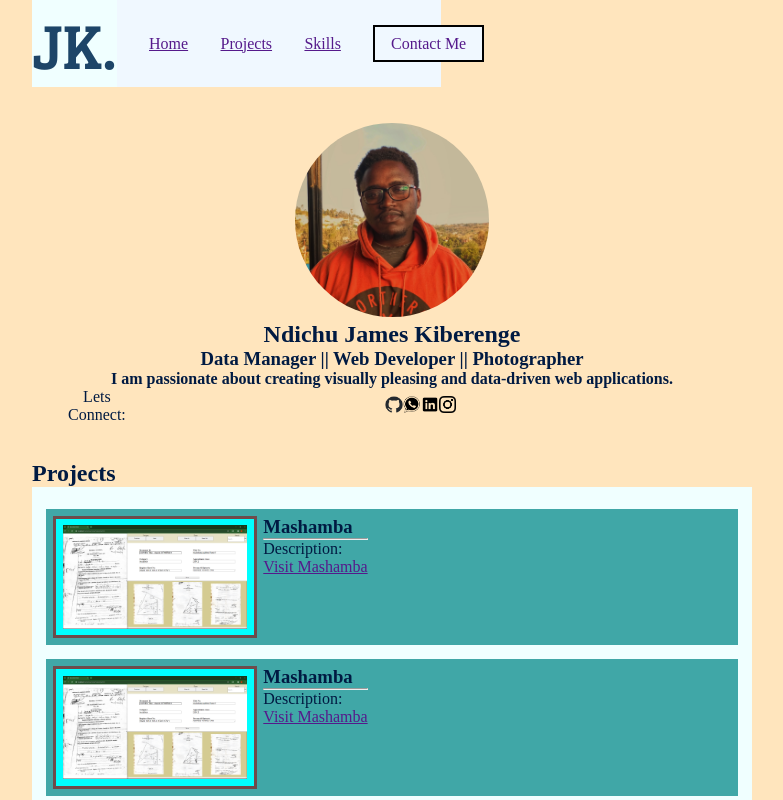
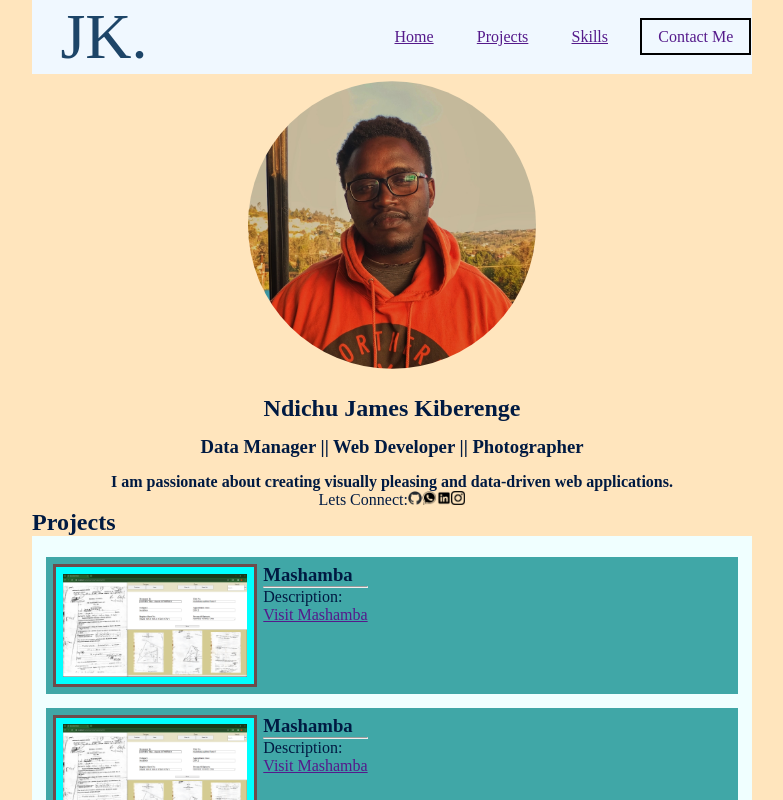
Before and after one commit to MacKibe/kibeHub, a React (Vite) app: page / in a window 1280 px wide. Shown: the top 800 px of the page, without its empty margins (248-1031 px from the left). Built offline with nearby package versions, Linux system fonts and the light colour scheme.

Commit message:
updated the leyout

```diff
--- a/index.html
+++ b/index.html
@@ -3,10 +3,6 @@
   <head>
     <meta charset="UTF-8" />
     <meta name="viewport" content="width=device-width, initial-scale=1.0" />
-    <!-- google fonts -->
-    <link rel="preconnect" href="https://fonts.googleapis.com">
-    <link rel="preconnect" href="https://fonts.gstatic.com" crossorigin>
-    <link href="https://fonts.googleapis.com/css2?family=Bree+Serif&family=Indie+Flower&display=swap" rel="stylesheet">
     <title>KibeHub</title>
   </head>
   <body>
--- a/src/components/Bio_Section.css
+++ b/src/components/Bio_Section.css
@@ -1,29 +1,19 @@
 .bio_section {
-  /* background-color: aliceblue; */
-  padding: 5%;
   text-align: center;
 }
-.image_box {
-  /* background-color: rgb(77, 101, 122); */
-  width: 60%;
-  margin: 0 auto;
-}
 .image_box img {
-  margin: 0 auto;
-  width: 50%;
+  width: 40%;
   border-radius: 50%;
 }
-.socials_section {
-  /* background-color: aqua; */
-  align-items: center;
-  display: flex;
+.image_box * {
+  padding-block: 1%;
 }
-.aa {
+.bio_image_details {
   /* background-color: #fff; */
 }
 .aaa {
   /* background-color: #e65555; */
 }
 .socials_section img {
-  width: 3%;
+  width: 2%;
 }
--- a/src/components/Bio_Section.jsx
+++ b/src/components/Bio_Section.jsx
@@ -9,7 +9,7 @@ const Bio_Section = () => {
     <div className="bio_section">
       <div className="image_box">
         <img src={m3} alt="" />
-        <div>
+        <div className="bio_image_details">
           <h2>Ndichu James Kiberenge</h2>
           <h3>Data Manager || Web Developer || Photographer</h3>
         </div>
@@ -23,7 +23,6 @@ const Bio_Section = () => {
         </div>
         <div className="socials_section">
           <span className="aa">Lets Connect:</span>
-          <span className="aaa">
           <a href="https://github.com/MacKibe" target="blank">
             <img src={github_logo} alt="Ndichu's Github Account" />
           </a>
@@ -36,7 +35,6 @@ const Bio_Section = () => {
           <a href="https://github.com/MacKibe" target="blank">
             <img src={instagram} alt="Ndichu's Github Account" />
           </a>
-          </span>
         </div>
       </div>
     </div>
--- a/src/components/Myheader.css
+++ b/src/components/Myheader.css
@@ -1,17 +1,15 @@
 .page_header {
+  background-color: aliceblue;
+  display: grid;
+  grid-template-columns: 1fr 3fr 1fr;
+  align-items: center;
+  justify-items: center;
+}
+.menu_section {
+  list-style: none;
+  width: 100%;
   display: flex;
-}
-.page_header ul {
-  background-color: aliceblue;
-  display: flex;
-  flex-basis: 45%;
-  justify-content: space-around;
-  align-items: center;
-  list-style: none;
-}
-.ContactMe {
-  display: flex;
-  align-items: center;
+  justify-content: end;
 }
 .ContactMe a {
   border: 2px solid black;
@@ -25,11 +23,6 @@
   background-color: rgb(255, 245, 234);
   border: 2px solid rgb(255, 255, 255);
 }
-.logo_section {
-  background-color: azure;
-  display: flex;
-  align-items: center;
-}
 .logo_name a {
   color: rgb(29, 69, 104);
   font-size: 400%;
@@ -38,5 +31,4 @@
 }
 /* Medium devices (landscape tablets, 768px and up) */
 @media only screen and (max-width: 768px) {
-
 }
--- a/src/components/Myheader.jsx
+++ b/src/components/Myheader.jsx
@@ -3,12 +3,10 @@ const Myheader = () => {
   return (
     <div className="page_header">
       {/* Logo and menu */}
-      <div className="logo_section">
-        <span className="logo_name">
-          <a href="#">JK.</a>
-        </span>
+      <div className="logo_name">
+        <a href="#">JK.</a>
       </div>
-      <ul>
+      <ul className="menu_section">
         <li>
           <a href="">Home</a>
         </li>
@@ -18,10 +16,10 @@ const Myheader = () => {
         <li>
           <a href="">Skills</a>
         </li>
-        <li className="ContactMe">
-          <a href="">Contact Me</a>
-        </li>
       </ul>
+      <div className="ContactMe">
+        <a href="">Contact Me</a>
+      </div>
     </div>
   );
 };
```
Also changed, not shown: 1 other file (tests, documents, lock files or other folders). Lines whose indentation alone changed are shown as unchanged.
